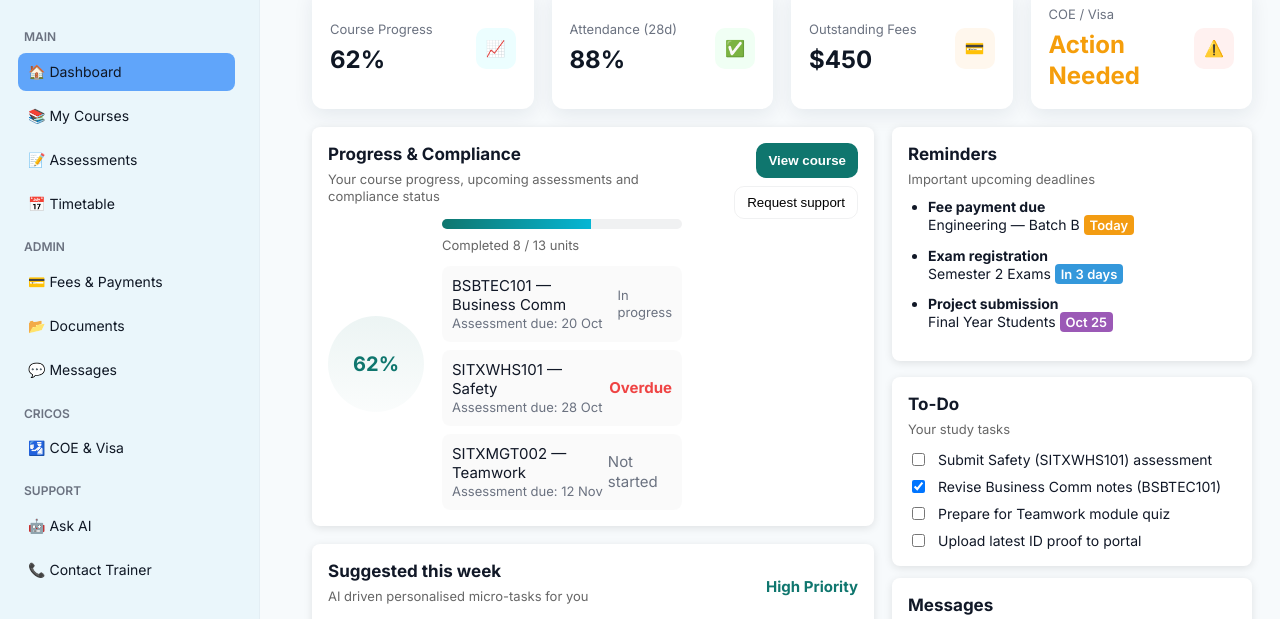
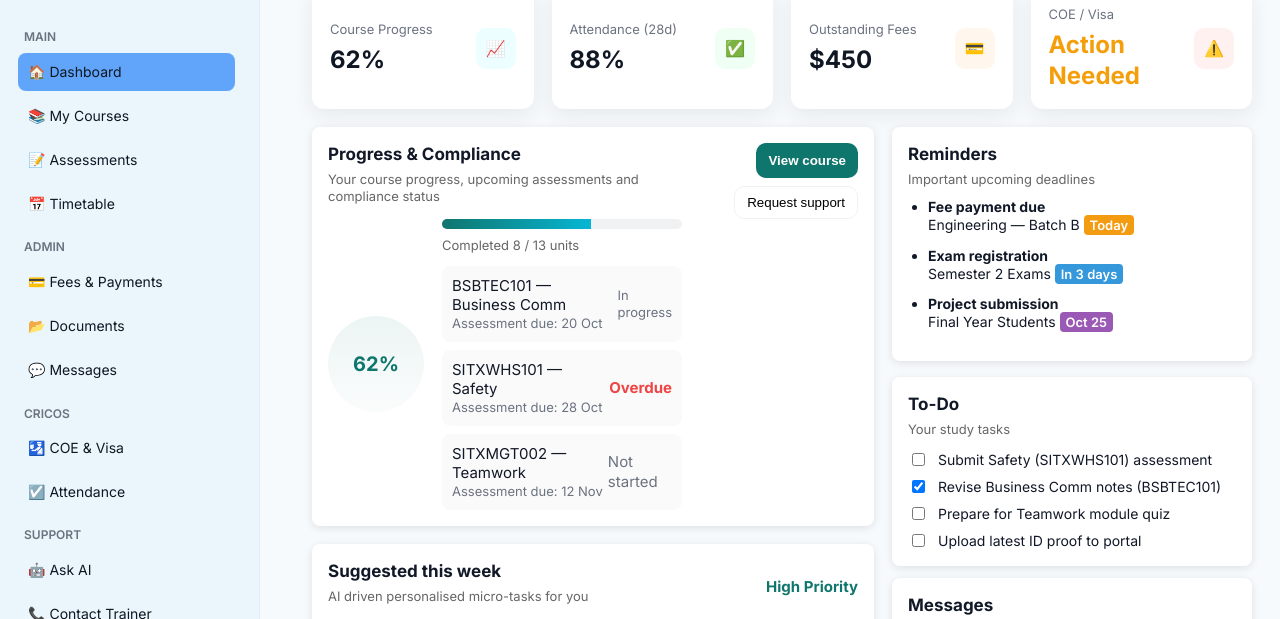
Before and after one commit to ideageneration2017-trial/RTO-WebApp-Demo, a plain HTML site: page StudentDashboard.html in a window 1280 px wide. Shown: the part 103-722 px from the top of the page. Drawn offline with Linux system fonts and the light colour scheme.

Commit message:
Update StudentDashboard.html

```diff
--- a/StudentDashboard.html
+++ b/StudentDashboard.html
@@ -381,7 +381,9 @@
 					<a href="#" class="flex items-center gap-2 px-2 py-2 rounded hover:bg-gray-700">
 						🛂 COE & Visa
 					</a>
-
+					<a href="StudentAttendance.html" class="flex items-center gap-2 px-2 py-2 rounded hover:bg-gray-700">
+						☑️ Attendance
+					</a>
 
 					<div class="group-title text-gray-400 uppercase text-xs px-2">Support</div>
 					<a href="#" class="flex items-center gap-2 px-2 py-2 rounded hover:bg-gray-700">
```
